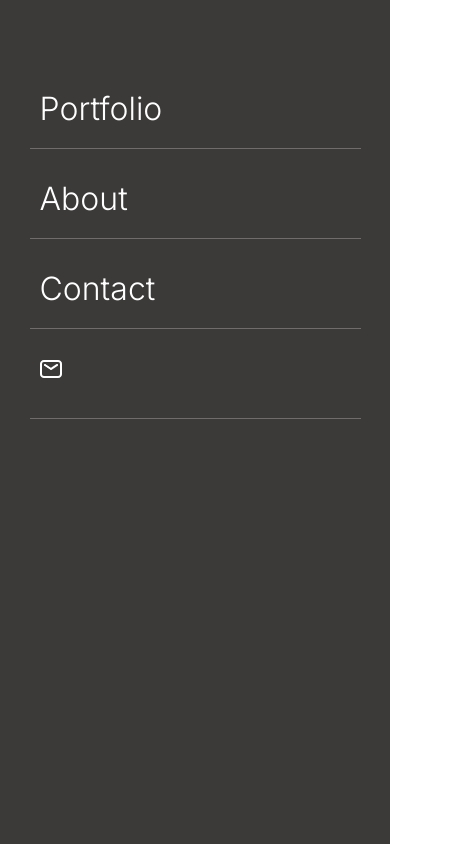
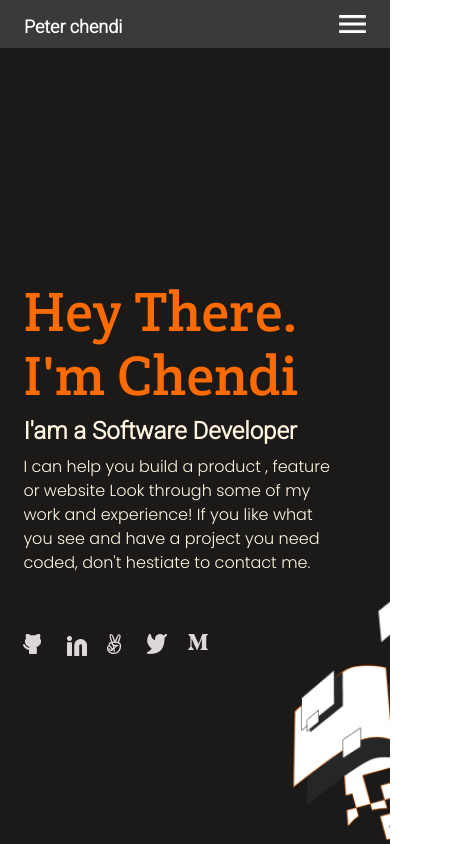
Before and after one commit to anyepeter/Portfolio-template, a website: page index.html in a window 390 px wide. Shown: the top 844 px of the page, 452 px wide, since content can reach past the window. Drawn offline with nearby package versions, Linux system fonts and the light colour scheme.

Commit message:
update style.css with hamburger css style

```diff
--- a/style.css
+++ b/style.css
@@ -22,8 +22,7 @@ body {
   position: absolute;
   top: 0;
   font-size: 32px;
-  display: flex;
-  flex-direction: column;
+  display: none;
   gap: 10px;
   left: 0;
   font-family: 'Inter', sans-serif;
```
